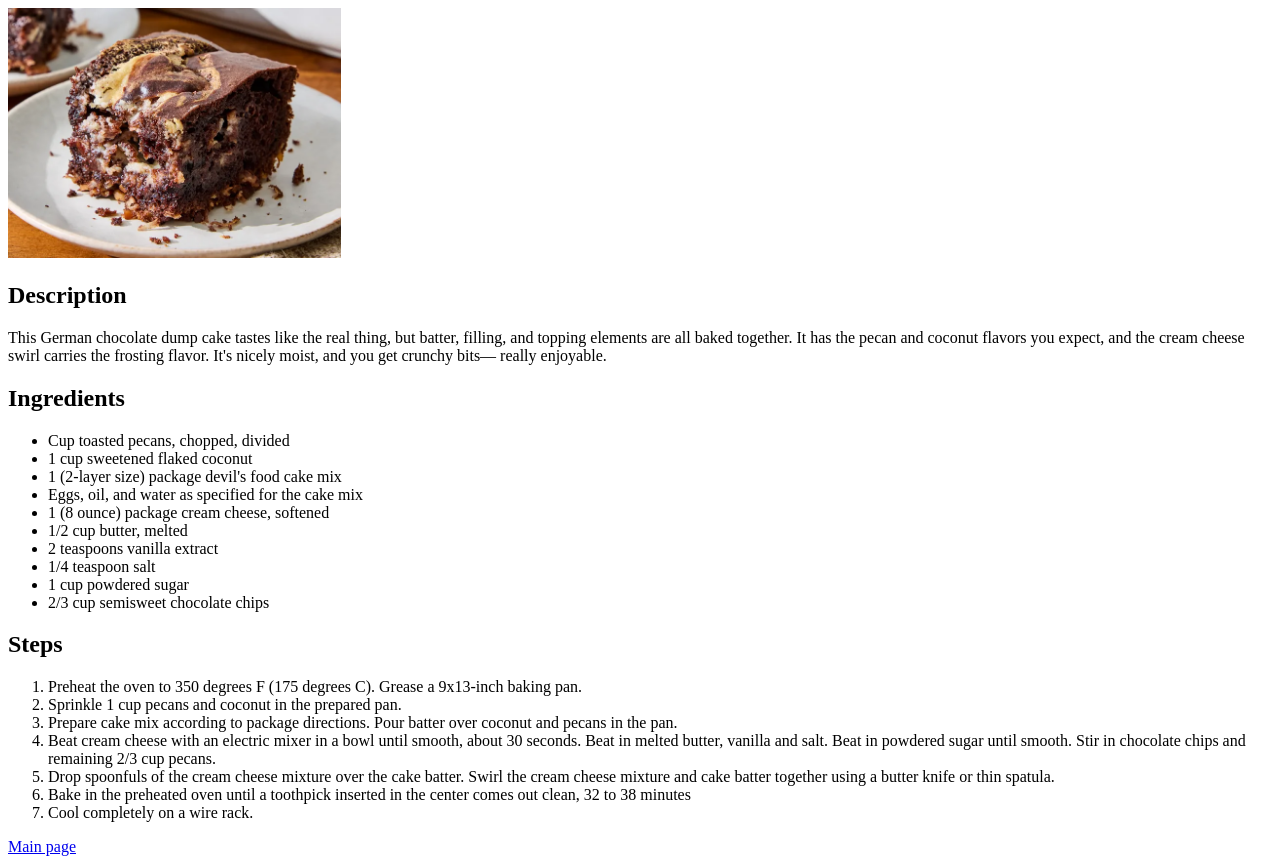
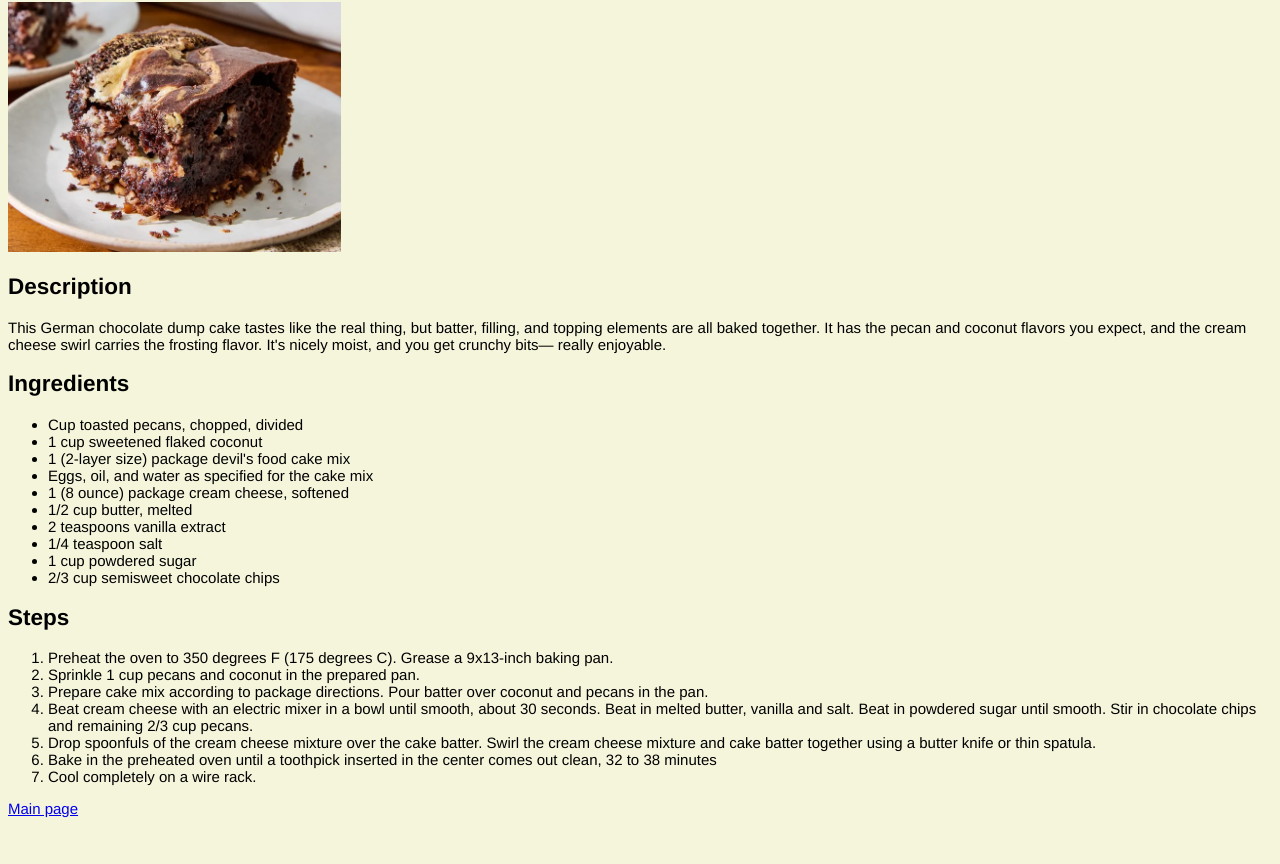
Before and after one commit to NihalRahman7/odin-recipes, a plain HTML site: page recipes/german-cake.html in a window 1280 px wide. Shown: the part 72-936 px from the top of the page. After the commit the page ends 897 px from the top, so only its background shows below. Drawn offline with Linux system fonts and the light colour scheme.

Commit message:
Link style.css to all html files

```diff
--- a/recipes/german-cake.html
+++ b/recipes/german-cake.html
@@ -3,6 +3,7 @@
 <head>
     <meta charset="UTF-8">
     <meta name="viewport" content="width=device-width, initial-scale=1.0">
+    <link rel="stylesheet" href="../style.css">
     <title>German Chocolate Dump Cake recipe</title>
 </head>
 
--- a/style.css
+++ b/style.css
@@ -0,0 +1,5 @@
+body {
+    font-family: 'Franklin Gothic Medium', 'Arial Narrow', Arial, sans-serif;
+    font-size: 15px;
+    background-color: beige;
+}
```
Also changed, not shown: index.html (+1 -0 lines), recipes/shoyu-chicken.html (+1 -0 lines), recipes/sweet-tea.html (+1 -0 lines).
